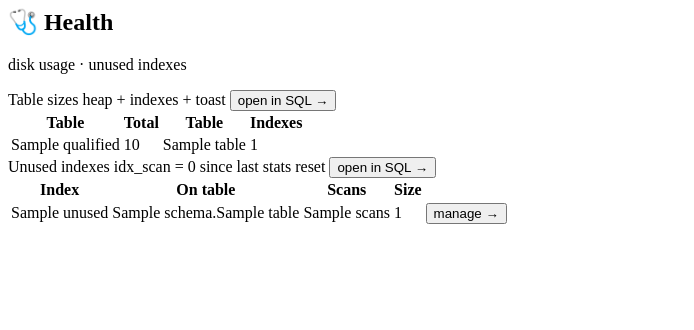
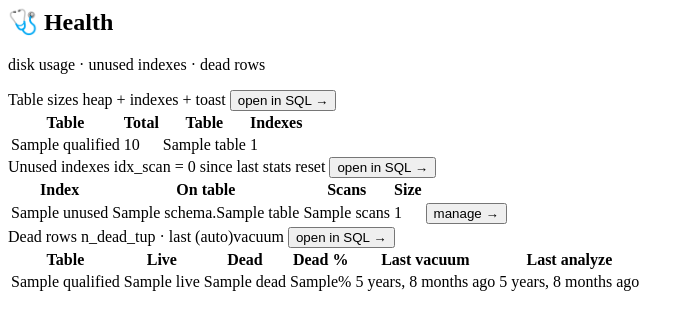
Before and after one commit to MR-TABATA/cli2ui, a Django app: template templates/partials/health.html in a window 1280 px wide. Shown: the top 330 px of the page, without its empty margins (0-694 px from the left). Run offline with Django 5.2, Linux system fonts and the light colour scheme; the template is opened without the code that fills it: most values are stand-ins (such as "Sample title", 1, 10 or a date in 2020).

Commit message:
Add dead-rows / vacuum card to the Health panel
A third Health card: per-table dead vs live tuples (the raw material of
bloat), a dead-% badge that goes amber/red as it climbs, and the last
manual-or-auto vacuum/analyze times — so you can see whether autovacuum is
keeping up. Read-only, same Engine→dataclass→partial pattern, with the
pg_stat_user_tables query behind "open in SQL".

Co-Authored-By: Claude Opus 4.8 <noreply@anthropic.com>

```diff
--- a/templates/partials/health.html
+++ b/templates/partials/health.html
@@ -1,7 +1,7 @@
 <div class="space-y-5">
   <div>
     <h2 class="text-lg font-semibold flex items-center gap-2"><span>🩺</span> Health</h2>
-    <p class="text-xs text-zinc-500 mono">disk usage · unused indexes</p>
+    <p class="text-xs text-zinc-500 mono">disk usage · unused indexes · dead rows</p>
   </div>
 
   <!-- Table sizes: \dt+ sorted by total on-disk footprint -->
@@ -88,4 +88,50 @@
       <p class="px-5 py-8 text-center text-zinc-500 text-sm">No unused indexes — every index has been used. 🎉</p>
     {% endif %}
   </section>
+
+  <!-- Dead rows / vacuum: bloat signal + whether (auto)vacuum keeps up -->
+  <section class="bg-zinc-900/60 border border-zinc-800 rounded-xl overflow-hidden">
+    <div class="px-5 py-2.5 border-b border-zinc-800 flex items-center justify-between gap-3">
+      <span class="text-xs uppercase tracking-wide text-zinc-500">
+        Dead rows <span class="mono lowercase text-zinc-600">n_dead_tup · last (auto)vacuum</span>
+      </span>
+      <button hx-get="{% url 'query' connection.pk %}?sql={{ vacuum_sql|urlencode }}"
+              hx-target="#detail" hx-swap="innerHTML"
+              class="text-xs text-zinc-400 border border-zinc-800 rounded-lg px-3 py-1
+                     hover:border-zinc-600 transition">open in SQL →</button>
+    </div>
+    {% if vacuum %}
+      <table class="w-full text-sm">
+        <thead class="text-left text-xs uppercase tracking-wide text-zinc-500">
+          <tr class="border-b border-zinc-800">
+            <th class="px-5 py-2 font-medium">Table</th>
+            <th class="px-5 py-2 font-medium text-right">Live</th>
+            <th class="px-5 py-2 font-medium text-right">Dead</th>
+            <th class="px-5 py-2 font-medium text-right">Dead %</th>
+            <th class="px-5 py-2 font-medium text-right">Last vacuum</th>
+            <th class="px-5 py-2 font-medium text-right">Last analyze</th>
+          </tr>
+        </thead>
+        <tbody>
+          {% for v in vacuum %}
+            <tr class="border-b border-zinc-800/60">
+              <td class="px-5 py-2 mono">{{ v.qualified }}</td>
+              <td class="px-5 py-2 mono text-zinc-400 text-right tabular-nums">{{ v.live }}</td>
+              <td class="px-5 py-2 mono text-zinc-400 text-right tabular-nums">{{ v.dead }}</td>
+              <td class="px-5 py-2 text-right tabular-nums">
+                <span class="mono px-1.5 py-0.5 rounded
+                  {% if v.dead_pct >= 50 %}bg-red-500/15 text-red-300
+                  {% elif v.dead_pct >= 20 %}bg-amber-500/15 text-amber-300
+                  {% else %}text-zinc-500{% endif %}">{{ v.dead_pct }}%</span>
+              </td>
+              <td class="px-5 py-2 mono text-zinc-500 text-right">{% if v.last_vacuum %}{{ v.last_vacuum|timesince }} ago{% else %}never{% endif %}</td>
+              <td class="px-5 py-2 mono text-zinc-500 text-right">{% if v.last_analyze %}{{ v.last_analyze|timesince }} ago{% else %}never{% endif %}</td>
+            </tr>
+          {% endfor %}
+        </tbody>
+      </table>
+    {% else %}
+      <p class="px-5 py-8 text-center text-zinc-500 text-sm">No table statistics yet.</p>
+    {% endif %}
+  </section>
 </div>
```
Also changed, not shown: core/engines/base.py (+33 -0 lines), core/engines/postgres.py (+21 -0 lines), core/tests.py (+13 -0 lines), core/views.py (+11 -1 lines).
